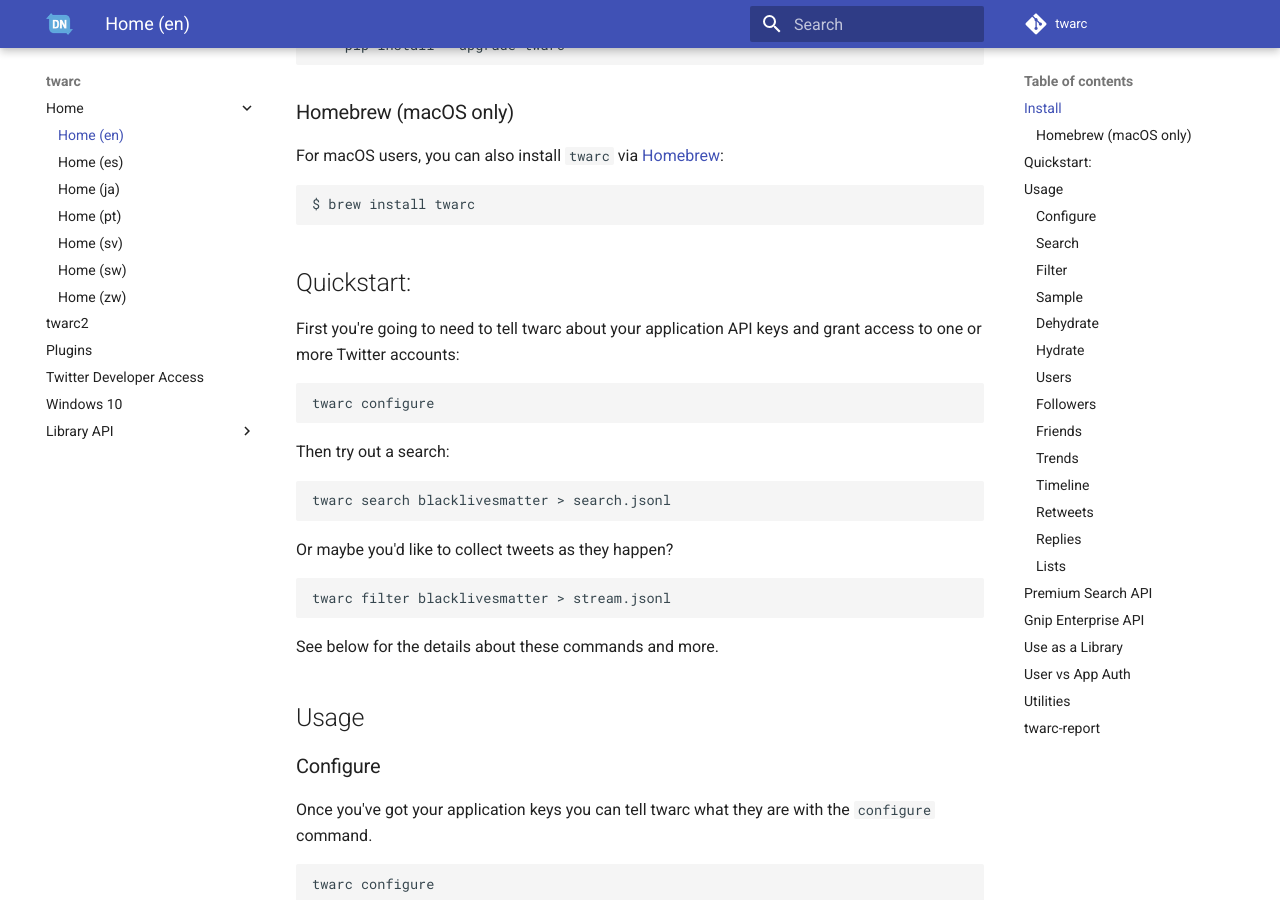
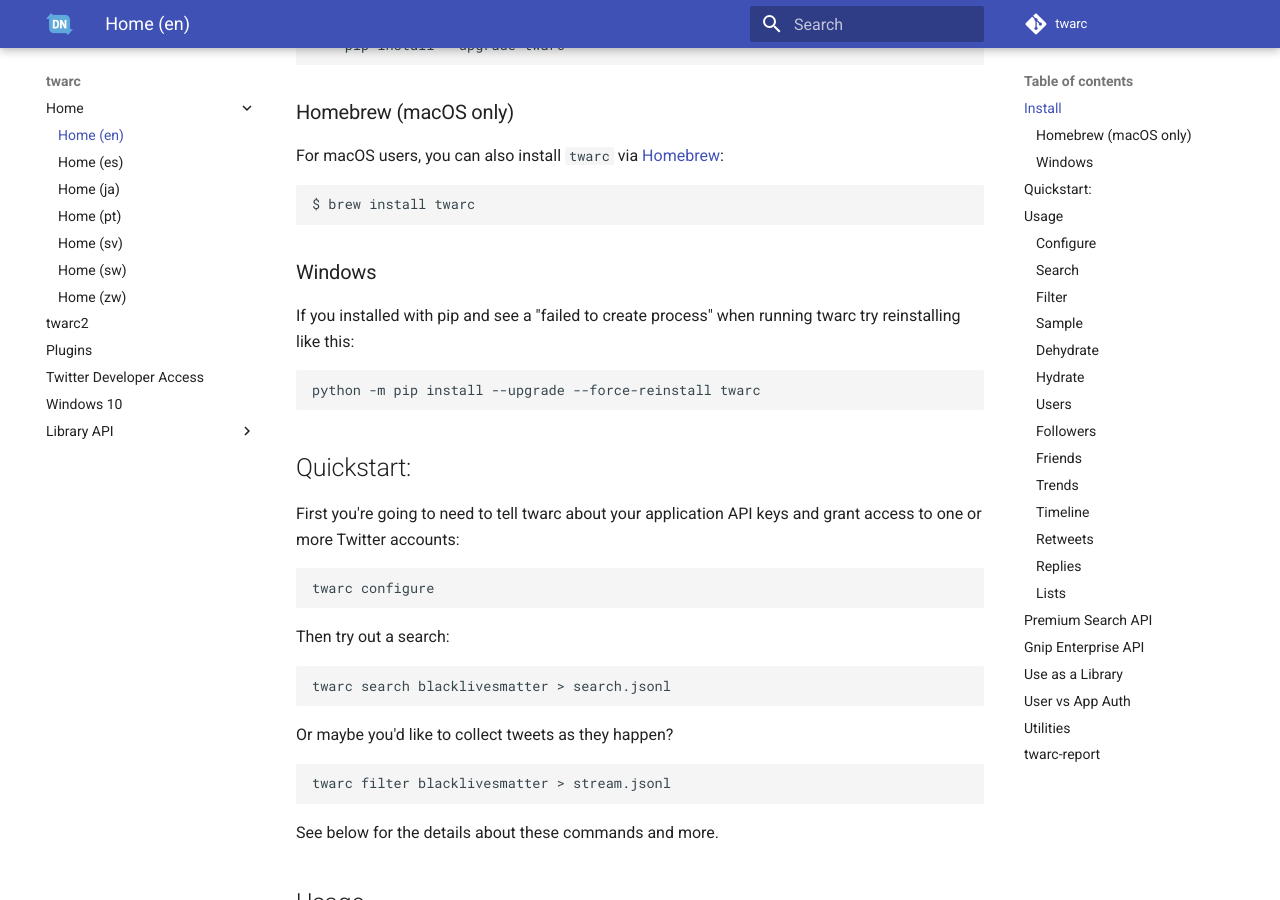
Before and after one commit to DocNow/twarc, an MkDocs documentation site: the page built from docs/README.md, in a window 1280 px wide and 900 px high, scrolled down 684 px. Built offline with MkDocs 1.6.1 and Material for MkDocs 9.7.7, drawn with Linux system fonts in a browser that asks for light colours; comment, search, counter and statistics services are not loaded.

Commit message:
added note about installation issues in some windows environments, see https://twittercommunity.com/t/mining-historical-data-using-twarc/153350/13

````diff
--- a/docs/README.md
+++ b/docs/README.md
@@ -38,6 +38,12 @@
 ```bash
 $ brew install twarc
 ```
+
+### Windows
+
+If you installed with pip and see a "failed to create process" when running twarc try reinstalling like this:
+
+    python -m pip install --upgrade --force-reinstall twarc
 
 ## Quickstart:
 
````
